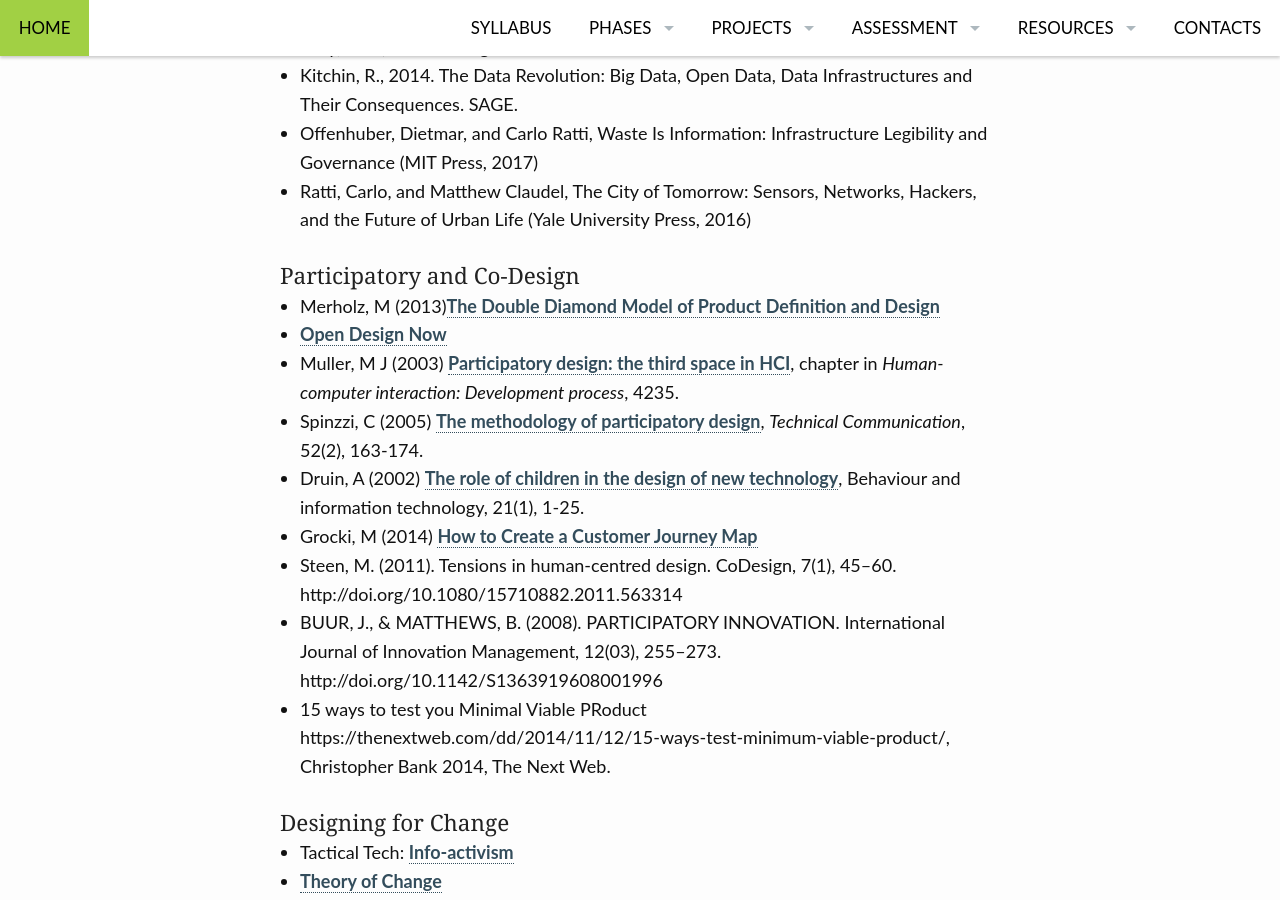
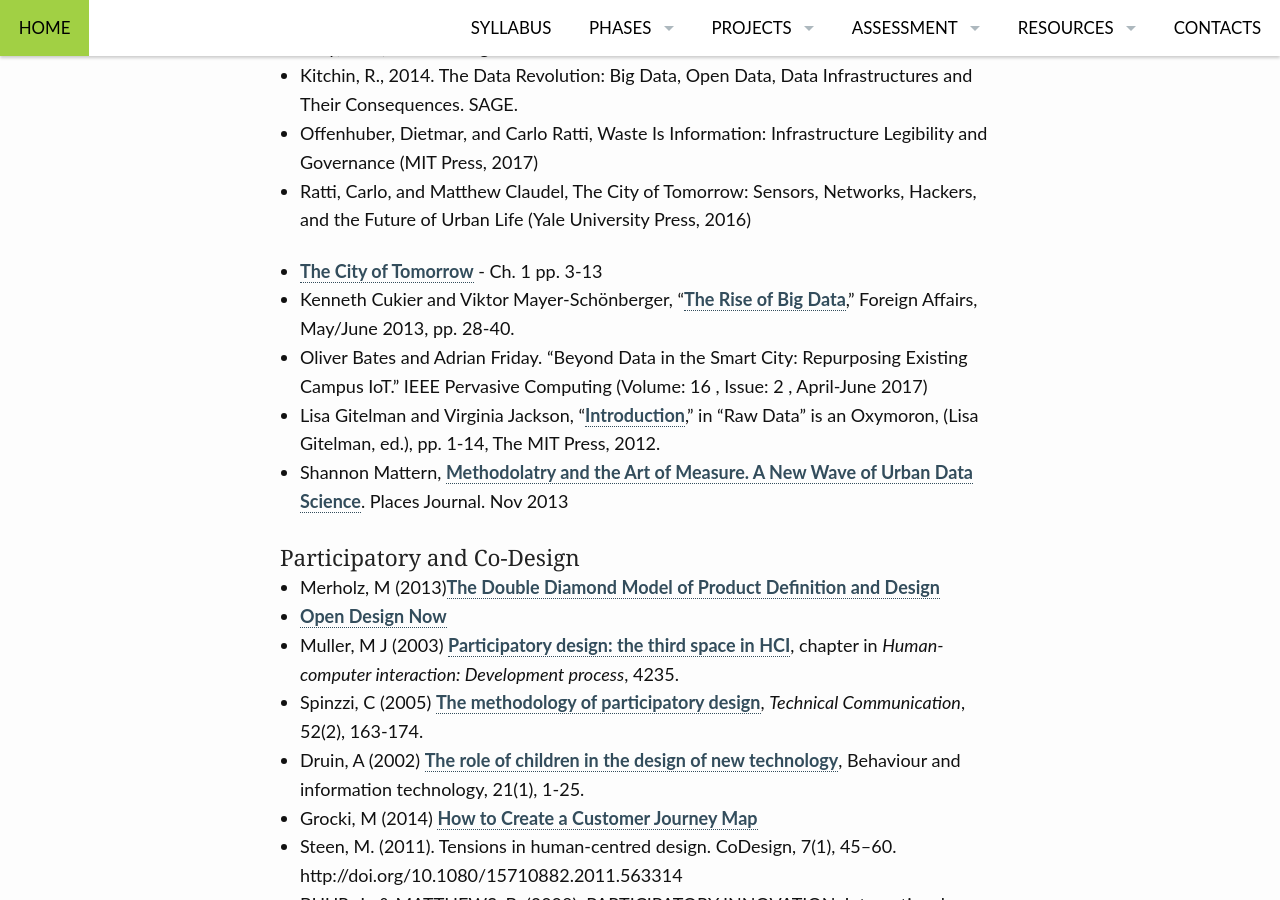
Before and after one commit to edinburghlivinglab/ddc, a Jekyll site: the page built from pages/reading_list.md, in a window 1280 px wide and 900 px high, scrolled down 503 px. Built offline with Jekyll 4.4.1, drawn with Linux system fonts in a browser that asks for light colours.

Commit message:
Update reading_list.md

```diff
--- a/pages/reading_list.md
+++ b/pages/reading_list.md
@@ -13,6 +13,11 @@
 * Offenhuber, Dietmar, and Carlo Ratti, Waste Is Information: Infrastructure Legibility and Governance (MIT Press, 2017)
 * Ratti, Carlo, and Matthew Claudel, The City of Tomorrow: Sensors, Networks, Hackers, and the Future of Urban Life (Yale University Press, 2016)
 
+* [The City of Tomorrow](https://www.scribd.com/document/384155848/The-City-of-Tomorrow-Sensors-Networks-Hackers-And-the-Future-of-Urban-Life) - Ch. 1 pp. 3-13
+* Kenneth Cukier and Viktor Mayer-Schönberger, “[The Rise of Big Data](https://www.foreignaffairs.com/articles/2013-04-03/rise-big-data),” Foreign Affairs, May/June 2013, pp. 28-40.
+* Oliver Bates and Adrian Friday. "Beyond Data in the Smart City: Repurposing Existing Campus IoT." IEEE Pervasive Computing (Volume: 16 , Issue: 2 , April-June 2017)
+* Lisa Gitelman and Virginia Jackson, “[Introduction](https://raley.english.ucsb.edu/wp-content/Engl800/RawData-excerpts.pdf),” in “Raw Data” is an Oxymoron, (Lisa Gitelman, ed.), pp. 1-14, The MIT Press, 2012.
+* Shannon Mattern, [Methodolatry and the Art of Measure. A New Wave of Urban Data Science](https://placesjournal.org/article/methodolatry-and-the-art-of-measure/). Places Journal. Nov 2013
 
 #### Participatory and Co-Design
 
```
